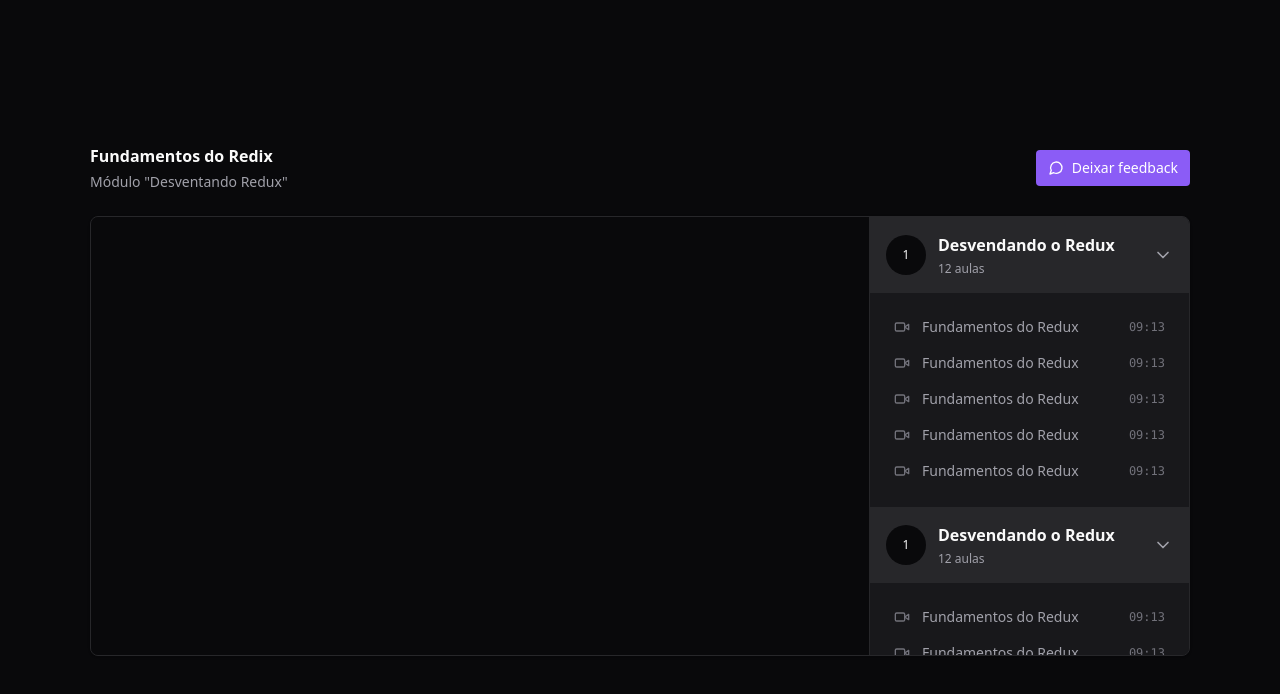
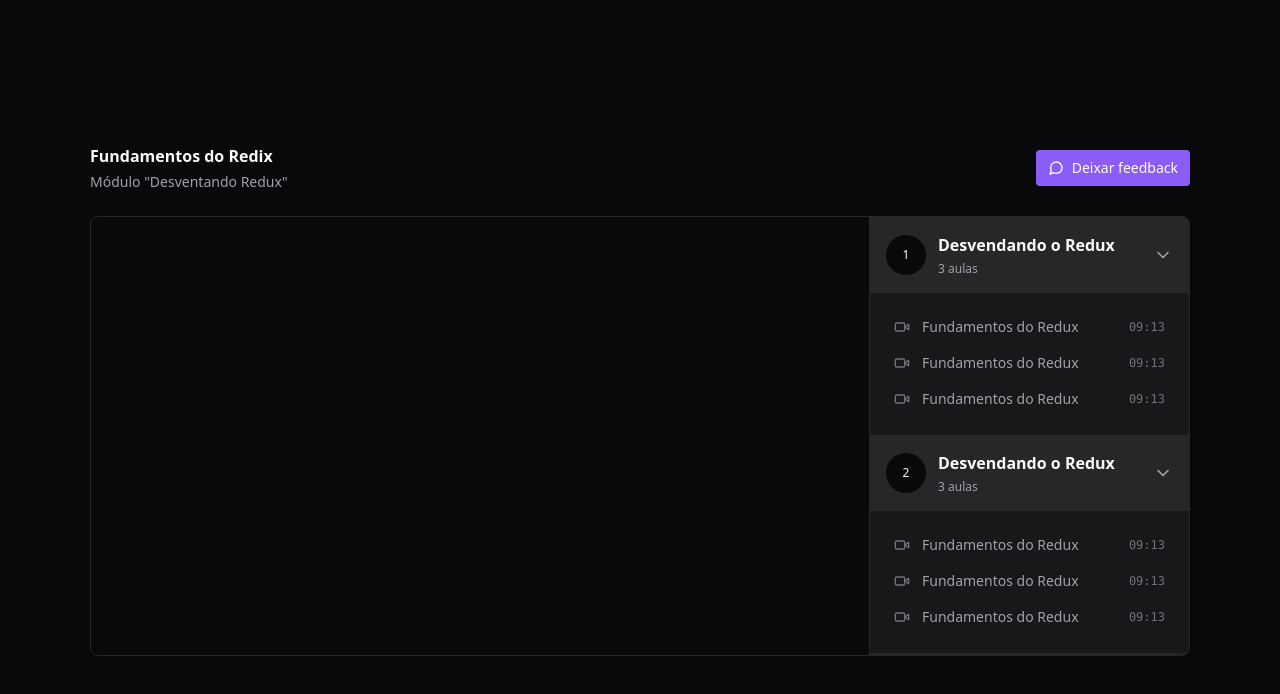
Before and after one commit to moisesnetouou/react-redux-zustand, a React (Vite) app: page / in a window 1280 px wide. Shown: the top 694 px of the page. Built offline with nearby package versions, Linux system fonts and the light colour scheme.

Commit message:
refac: separating components

```diff
--- /dev/null
+++ b/src/components/Header.tsx
@@ -0,0 +1,8 @@
+export function Header() {
+  return (
+    <div className="flex flex-col gap-1">
+      <h1 className="text-wxl font-bold">Fundamentos do Redix</h1>
+      <span className="text-sm text-zinc-400">Módulo "Desventando Redux"</span>
+    </div>
+  )
+}
--- /dev/null
+++ b/src/components/Lesson.tsx
@@ -0,0 +1,19 @@
+import { Video } from 'lucide-react'
+
+interface LessonProps {
+  title: string
+  duration: string
+}
+
+export function Lesson({ duration, title }: LessonProps) {
+  return (
+    <button className="flex items-center gap-3 text-sm text-zinc-400">
+      <Video className="w-4 h-4 text-zinc-500" />
+
+      <span>{title}</span>
+      <span className="ml-auto font-mono text-xs text-zinc-500">
+        {duration}
+      </span>
+    </button>
+  )
+}
--- /dev/null
+++ b/src/components/Module.tsx
@@ -0,0 +1,38 @@
+import { ChevronDown } from 'lucide-react'
+import { Lesson } from './Lesson'
+
+interface ModuleProps {
+  moduleIndex: number
+  title: string
+  amountOfLessons: number
+}
+
+export function Module({ moduleIndex, amountOfLessons, title }: ModuleProps) {
+  return (
+    <div>
+      <button
+        type="button"
+        className="flex w-full items-center gap-3 bg-zinc-800 p-4"
+      >
+        <div className="flex h-10 w-10 rounded-full items-center justify-center bg-zinc-950 text-xs">
+          {moduleIndex + 1}
+        </div>
+
+        <div className="flex flex-col gap-1 text-left">
+          <strong>{title}</strong>
+          <span className="text-xs text-zinc-400">{amountOfLessons} aulas</span>
+        </div>
+
+        <ChevronDown className="w-5 h-5 ml-auto text-zinc-400" />
+      </button>
+
+      <nav className="relative flex flex-col gap-4 p-6">
+        <Lesson duration="09:13" title="Fundamentos do Redux" />
+
+        <Lesson duration="09:13" title="Fundamentos do Redux" />
+
+        <Lesson duration="09:13" title="Fundamentos do Redux" />
+      </nav>
+    </div>
+  )
+}
--- /dev/null
+++ b/src/components/Video.tsx
@@ -0,0 +1,14 @@
+import ReactPlayer from 'react-player'
+
+export function Video() {
+  return (
+    <div className="w-full bg-zinc-950 aspect-video">
+      <ReactPlayer
+        width="100%"
+        height="100%"
+        controls
+        url="http://youtube.com/watch?v=vK0w67B4EtU"
+      />
+    </div>
+  )
+}
--- a/src/pages/Player.tsx
+++ b/src/pages/Player.tsx
@@ -1,17 +1,15 @@
-import { ChevronDown, MessageCircle, Video } from 'lucide-react'
+import { ChevronDown, MessageCircle } from 'lucide-react'
 import ReactPlayer from 'react-player'
+import { Header } from '../components/Header'
+import { Video } from '../components/Video'
+import { Module } from '../components/Module'
 
 export function Player() {
   return (
     <div className="h-screen bg-zinc-950 text-zinc-50 flex justify-center items-center">
       <div className="flex w-[1100px] flex-col gap-6">
         <div className="flex items-center justify-between">
-          <div className="flex flex-col gap-1">
-            <h1 className="text-wxl font-bold">Fundamentos do Redix</h1>
-            <span className="text-sm text-zinc-400">
-              Módulo "Desventando Redux"
-            </span>
-          </div>
+          <Header />
 
           <button className="flex items-center gap-2 rounded bg-violet-500 px-3 py-2 text-sm font-medium text-white hover:bg-violet-600">
             <MessageCircle className="w-4 h-4" />
@@ -21,146 +19,25 @@
 
         <main className="relative flex overflow-hidden rounded-lg border border-zinc-800 bg-zinc-900 shadow pr-80">
           <div className="flex-1">
-            <div className="w-full bg-zinc-950 aspect-video">
-              <ReactPlayer
-                width="100%"
-                height="100%"
-                controls
-                url="http://youtube.com/watch?v=vK0w67B4EtU"
-              />
-            </div>
+            <Video />
           </div>
 
           <aside className="w-80 absolute top-0 bottom-0 right-0 border-l divide-y-2 divide-zinc-900 border-zinc-800 bg-zinc-900 overflow-y-scroll scrollbar scrollbar-thin scrollbar-track-zinc-950 scrollbar-thumb-zinc-800">
-            <div>
-              <button
-                type="button"
-                className="flex w-full items-center gap-3 bg-zinc-800 p-4"
-              >
-                <div className="flex h-10 w-10 rounded-full items-center justify-center bg-zinc-950 text-xs">
-                  1
-                </div>
-
-                <div className="flex flex-col gap-1 text-left">
-                  <strong>Desvendando o Redux</strong>
-                  <span className="text-xs text-zinc-400">12 aulas</span>
-                </div>
-
-                <ChevronDown className="w-5 h-5 ml-auto text-zinc-400" />
-              </button>
-
-              <nav className="relative flex flex-col gap-4 p-6">
-                <button className="flex items-center gap-3 text-sm text-zinc-400">
-                  <Video className="w-4 h-4 text-zinc-500" />
-
-                  <span>Fundamentos do Redux</span>
-                  <span className="ml-auto font-mono text-xs text-zinc-500">
-                    09:13
-                  </span>
-                </button>
-
-                <button className="flex items-center gap-3 text-sm text-zinc-400">
-                  <Video className="w-4 h-4 text-zinc-500" />
-
-                  <span>Fundamentos do Redux</span>
-                  <span className="ml-auto font-mono text-xs text-zinc-500">
-                    09:13
-                  </span>
-                </button>
-
-                <button className="flex items-center gap-3 text-sm text-zinc-400">
-                  <Video className="w-4 h-4 text-zinc-500" />
-
-                  <span>Fundamentos do Redux</span>
-                  <span className="ml-auto font-mono text-xs text-zinc-500">
-                    09:13
-                  </span>
-                </button>
-
-                <button className="flex items-center gap-3 text-sm text-zinc-400">
-                  <Video className="w-4 h-4 text-zinc-500" />
-
-                  <span>Fundamentos do Redux</span>
-                  <span className="ml-auto font-mono text-xs text-zinc-500">
-                    09:13
-                  </span>
-                </button>
-
-                <button className="flex items-center gap-3 text-sm text-zinc-400">
-                  <Video className="w-4 h-4 text-zinc-500" />
-
-                  <span>Fundamentos do Redux</span>
-                  <span className="ml-auto font-mono text-xs text-zinc-500">
-                    09:13
-                  </span>
-                </button>
-              </nav>
-            </div>
-
-            <div>
-              <button
-                type="button"
-                className="flex w-full items-center gap-3 bg-zinc-800 p-4"
-              >
-                <div className="flex h-10 w-10 rounded-full items-center justify-center bg-zinc-950 text-xs">
-                  1
-                </div>
-
-                <div className="flex flex-col gap-1 text-left">
-                  <strong>Desvendando o Redux</strong>
-                  <span className="text-xs text-zinc-400">12 aulas</span>
-                </div>
-
-                <ChevronDown className="w-5 h-5 ml-auto text-zinc-400" />
-              </button>
-
-              <nav className="relative flex flex-col gap-4 p-6">
-                <button className="flex items-center gap-3 text-sm text-zinc-400">
-                  <Video className="w-4 h-4 text-zinc-500" />
-
-                  <span>Fundamentos do Redux</span>
-                  <span className="ml-auto font-mono text-xs text-zinc-500">
-                    09:13
-                  </span>
-                </button>
-
-                <button className="flex items-center gap-3 text-sm text-zinc-400">
-                  <Video className="w-4 h-4 text-zinc-500" />
-
-                  <span>Fundamentos do Redux</span>
-                  <span className="ml-auto font-mono text-xs text-zinc-500">
-                    09:13
-                  </span>
-                </button>
-
-                <button className="flex items-center gap-3 text-sm text-zinc-400">
-                  <Video className="w-4 h-4 text-zinc-500" />
-
-                  <span>Fundamentos do Redux</span>
-                  <span className="ml-auto font-mono text-xs text-zinc-500">
-                    09:13
-                  </span>
-                </button>
-
-                <button className="flex items-center gap-3 text-sm text-zinc-400">
-                  <Video className="w-4 h-4 text-zinc-500" />
-
-                  <span>Fundamentos do Redux</span>
-                  <span className="ml-auto font-mono text-xs text-zinc-500">
-                    09:13
-                  </span>
-                </button>
-
-                <button className="flex items-center gap-3 text-sm text-zinc-400">
-                  <Video className="w-4 h-4 text-zinc-500" />
-
-                  <span>Fundamentos do Redux</span>
-                  <span className="ml-auto font-mono text-xs text-zinc-500">
-                    09:13
-                  </span>
-                </button>
-              </nav>
-            </div>
+            <Module
+              moduleIndex={0}
+              title="Desvendando o Redux"
+              amountOfLessons={3}
+            />
+            <Module
+              moduleIndex={1}
+              title="Desvendando o Redux"
+              amountOfLessons={3}
+            />
+            <Module
+              moduleIndex={2}
+              title="Desvendando o Redux"
+              amountOfLessons={3}
+            />
           </aside>
         </main>
       </div>
```
